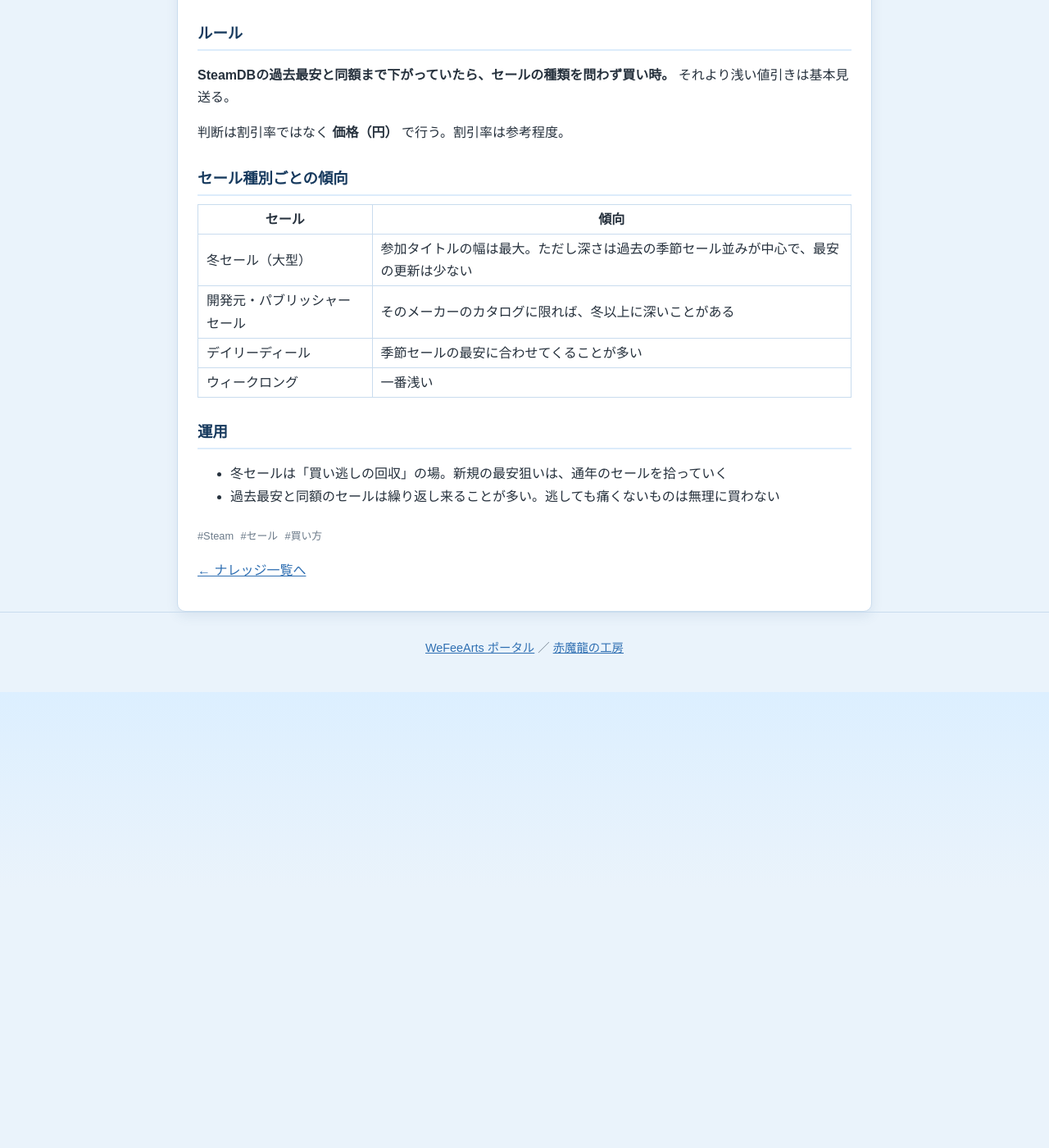
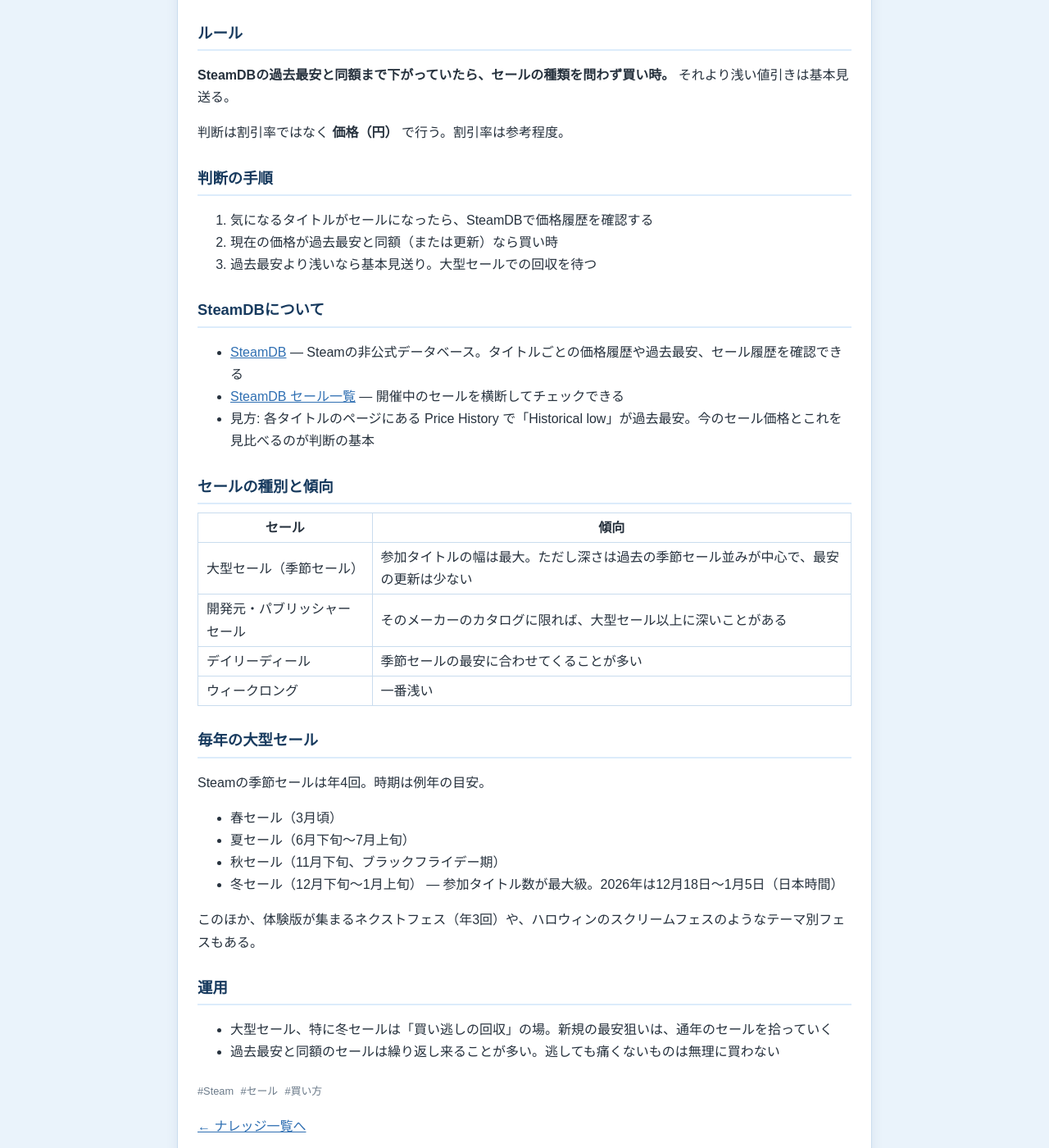
Before and after one commit to Akamaryuu/WeFeeArtsLibrary, a Jekyll site: the page built from docs/knowledge/steam-sale-floor-rule.md, in a window 1280 px wide and 1400 px high, scrolled down 280 px. Shown: the whole window at 82% size. Built offline with Jekyll 4.4.1, drawn with Linux system fonts in a browser that asks for light colours; before the commit the page ends 1124 px from its top, so only the background shows below that.

Commit message:
ナレッジ更新: Steamセール記事に判断手順・SteamDB説明・大型セール一覧を追加

```diff
--- a/docs/data/knowledge.json
+++ b/docs/data/knowledge.json
@@ -34,7 +34,7 @@
    "セール",
    "買い方"
   ],
-  "summary": "セールの種類ごとの値引きの深さの傾向と、「SteamDBの過去最安と同額なら買い」という自分の判断ルール。",
+  "summary": "セールの種別と毎年の大型セールの傾向、SteamDBでの過去最安の確認方法と、「過去最安と同額なら買い」という自分の判断ルール。",
   "date": "2026-11-17"
  }
 ]
--- a/docs/knowledge/steam-sale-floor-rule.md
+++ b/docs/knowledge/steam-sale-floor-rule.md
@@ -4,7 +4,7 @@ title: "Steamセール: 過去最安に並んだら買い時"
 category: ゲーム
 tags: [Steam, セール, 買い方]
 date: 2026-11-17
-summary: セールの種類ごとの値引きの深さの傾向と、「SteamDBの過去最安と同額なら買い」という自分の判断ルール。
+summary: セールの種別と毎年の大型セールの傾向、SteamDBでの過去最安の確認方法と、「過去最安と同額なら買い」という自分の判断ルール。
 permalink: /knowledge/steam-sale-floor-rule/
 ---
 
@@ -14,16 +14,39 @@ permalink: /knowledge/steam-sale-floor-rule/
 
 判断は割引率ではなく **価格（円）** で行う。割引率は参考程度。
 
-## セール種別ごとの傾向
+## 判断の手順
+
+1. 気になるタイトルがセールになったら、SteamDBで価格履歴を確認する
+2. 現在の価格が過去最安と同額（または更新）なら買い時
+3. 過去最安より浅いなら基本見送り。大型セールでの回収を待つ
+
+## SteamDBについて
+
+- [SteamDB](https://steamdb.info/) — Steamの非公式データベース。タイトルごとの価格履歴や過去最安、セール履歴を確認できる
+- [SteamDB セール一覧](https://steamdb.info/sales/) — 開催中のセールを横断してチェックできる
+- 見方: 各タイトルのページにある Price History で「Historical low」が過去最安。今のセール価格とこれを見比べるのが判断の基本
+
+## セールの種別と傾向
 
 | セール | 傾向 |
 |---|---|
-| 冬セール（大型） | 参加タイトルの幅は最大。ただし深さは過去の季節セール並みが中心で、最安の更新は少ない |
-| 開発元・パブリッシャーセール | そのメーカーのカタログに限れば、冬以上に深いことがある |
+| 大型セール（季節セール） | 参加タイトルの幅は最大。ただし深さは過去の季節セール並みが中心で、最安の更新は少ない |
+| 開発元・パブリッシャーセール | そのメーカーのカタログに限れば、大型セール以上に深いことがある |
 | デイリーディール | 季節セールの最安に合わせてくることが多い |
 | ウィークロング | 一番浅い |
 
+## 毎年の大型セール
+
+Steamの季節セールは年4回。時期は例年の目安。
+
+- 春セール（3月頃）
+- 夏セール（6月下旬〜7月上旬）
+- 秋セール（11月下旬、ブラックフライデー期）
+- 冬セール（12月下旬〜1月上旬） — 参加タイトル数が最大級。2026年は12月18日〜1月5日（日本時間）
+
+このほか、体験版が集まるネクストフェス（年3回）や、ハロウィンのスクリームフェスのようなテーマ別フェスもある。
+
 ## 運用
 
-- 冬セールは「買い逃しの回収」の場。新規の最安狙いは、通年のセールを拾っていく
+- 大型セール、特に冬セールは「買い逃しの回収」の場。新規の最安狙いは、通年のセールを拾っていく
 - 過去最安と同額のセールは繰り返し来ることが多い。逃しても痛くないものは無理に買わない
```
Also changed, not shown: docs/data/knowledge-cat-game.md (+1 -1 lines).
